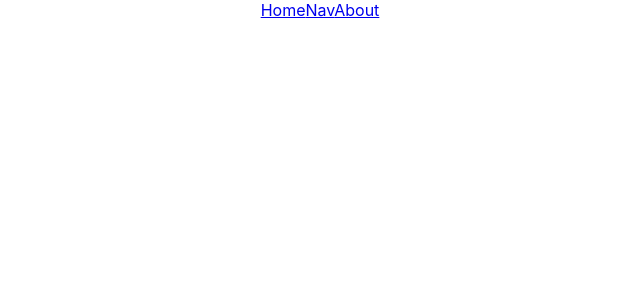
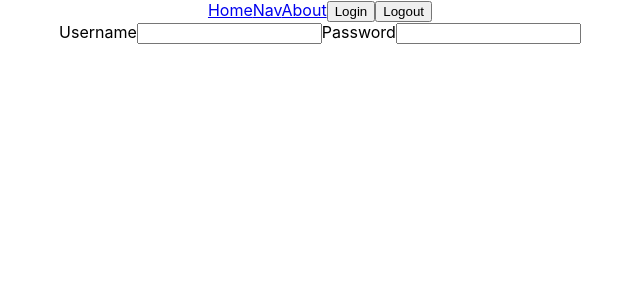
Before and after one commit to Donny007-debug/nested-route, a React (Create React App) app: page /login in a window 1280 px wide. Before the commit this address had no page. Shown: the top 300 px of the page, without its empty margins (320-960 px from the left). Built offline with nearby package versions, Linux system fonts and the light colour scheme.

Commit message:
Authentication and user form included

```diff
--- a/src/App.js
+++ b/src/App.js
@@ -7,26 +7,45 @@ import About from './About';
 import UserProfile from './UserProfile'
 import Profile from './Profile';
 import Settings from './Settings';
+import { ProtectedRoute } from './ProtectedRoute';
+import { useState } from 'react';
+import Login from './Login'
 
 
 function App() {
+
+  const [userIsLoggedIn, setUserIsLoggedIn] = useState (false);
+
+  const handleLogin = () => {
+    setUserIsLoggedIn(true);
+    console.log("You have been logged in!")
+  }
+
+  const handleLogout = () => {
+    setUserIsLoggedIn(false);
+    console.log("You have been logged out!");
+  }
+
   return (
     <div className="App">
       <nav>
         <Link to = '/'>Home</Link>
         <Link to = '/nav'>Nav</Link>
         <Link to = '/about'>About</Link>
+        <button onClick={handleLogin}>Login</button>
+        <button onClick={handleLogout}>Logout</button>
       </nav>
 
       <Routes>
-        <Route path='/' element = {<Home />} >
+        <Route path='/' element = {<ProtectedRoute isAuthenticated = {userIsLoggedIn}><Home userIsLoggedIn = {userIsLoggedIn}/></ProtectedRoute>} >
           <Route path='/profile' element = {<Profile />} />
           <Route path='/settings' element = {<Settings />} />
         </Route>
         <Route path='/nav' element = {<Nav />} />
         <Route path='/about' element = {<About />} />
         <Route path='/user/:id' element = { <UserProfile />} />
-        </Routes>
+        <Route path='/login' element = { <Login /> } />
+      </Routes>
     </div>
   );
 }
--- a/src/Home.js
+++ b/src/Home.js
@@ -1,7 +1,8 @@
 import React from "react";
 import { Link, Outlet } from "react-router-dom";
-function Home() {
+function Home({userIsLoggedIn}) {
     return(
+        userIsLoggedIn? (
         <div>
             <h2>Dashboard</h2>
                 <nav>
@@ -10,6 +11,9 @@ function Home() {
                 </nav>
                 <Outlet />
         </div>
-    )
+     ) : (<div>
+            <h2>You need to Login to view this page :D</h2>
+        </div>))
+
 }
 export default Home;
--- /dev/null
+++ b/src/Login.js
@@ -0,0 +1,15 @@
+import React from 'react'
+
+export const Login = () => {
+  return (
+    <div>
+        <form>
+            Username
+            <input type='text' />
+            Password
+            <input type='text' />
+        </form>
+    </div>
+  )
+}
+export default Login;
--- /dev/null
+++ b/src/ProtectedRoute.js
@@ -0,0 +1,6 @@
+import React from 'react'
+import { Navigate } from 'react-router-dom'
+
+export const ProtectedRoute = ({isAuthenticated, children}) => {
+  return isAuthenticated? children : <Navigate to = '/login' />
+}
```
